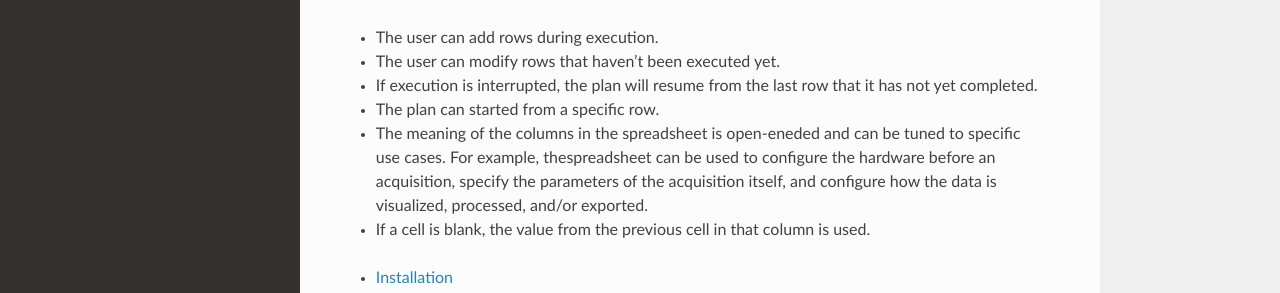
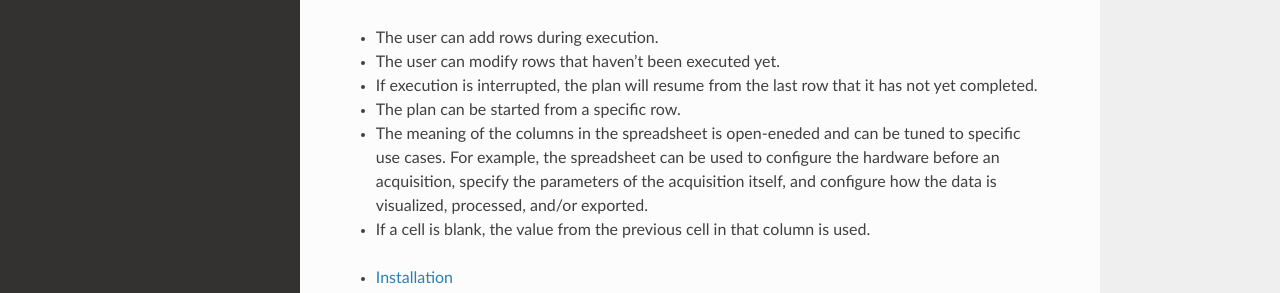
Before and after one commit to bluesky/bluesky-spreadsheet, a Sphinx documentation site: the page built from docs/source/index.rst, in a window 1280 px wide and 937 px high. Shown: the part 350-643 px from the top of the window. Built offline with Sphinx 7.4.7 and the Read the Docs theme 2.0.0, drawn with Linux system fonts in a browser that asks for light colours.

Commit message:
Fixes for the index docs

```diff
--- a/docs/source/index.rst
+++ b/docs/source/index.rst
@@ -20,9 +20,9 @@ Design requirements:
 * The user can modify rows that haven't been executed yet.
 * If execution is interrupted, the plan will resume from the last row that it
   has not yet completed.
-* The plan can started from a specific row.
+* The plan can be started from a specific row.
 * The meaning of the columns in the spreadsheet is open-eneded and can be tuned
-  to specific use cases. For example, thespreadsheet can be used to configure
+  to specific use cases. For example, the spreadsheet can be used to configure
   the hardware before an acquisition, specify the parameters of the acquisition
   itself, and configure how the data is visualized, processed, and/or exported.
 * If a cell is blank, the value from the previous cell in that column is used.
```
